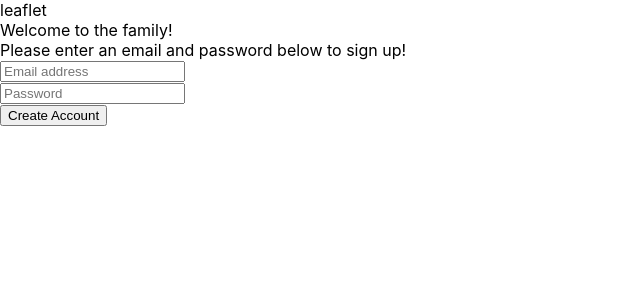
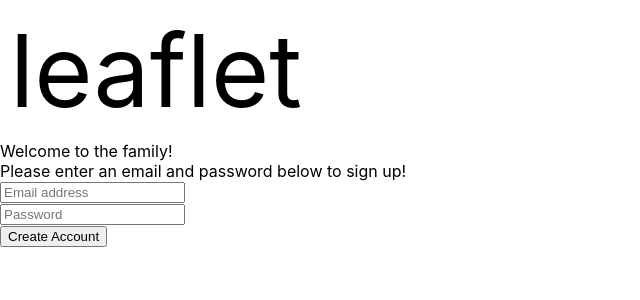
Before and after one commit to Earghand/Leaflet, a React (Create React App) app: page /login in a window 1280 px wide. Shown: the top 300 px of the page, without its empty margins (0-640 px from the left). Built offline with nearby package versions, Linux system fonts and the light colour scheme.

Commit message:
edit signup page

```diff
--- a/src/App.js
+++ b/src/App.js
@@ -35,7 +35,7 @@ class App extends Component {
             <Switch>
              <Route path="/" component={Home} exact/>
              <Route path='/signup' component={SignUp}/>
-             <Route path='/login' component={Login}/>
+             <Route path='/login' component={Login} />
             <Route component={Error}/>
            </Switch>
         </div>
--- a/src/components/Login.js
+++ b/src/components/Login.js
@@ -15,11 +15,19 @@ class Login extends React.Component{
         e.preventDefault()
     }
     render(){
+        const title = {
+            padding: "10px",
+            fontSize: 100
+        }
+        const entire = {
+            color: "black",
+            width:"100%",
+            height:"100%"
+        }
+
         return(
-            <div>
-                <div id='heading'>
-                    leaflet
-                </div>
+            <div style={entire}>
+                <div style={title}>leaflet</div>
                 <div id='subhheading'>
                     Welcome to the family!
 
--- a/src/components/SignUp.js
+++ b/src/components/SignUp.js
@@ -1,7 +1,6 @@
 import React from 'react';
 
-class SignUp extends React.Component{
-    render(){
+const SignUp = () => {
     return(
         <div>
             <form>
@@ -12,6 +11,5 @@ class SignUp extends React.Component{
         </div>
     )
 }
-}
 
 export default SignUp;
```
Lines whose indentation alone changed are shown as unchanged.
